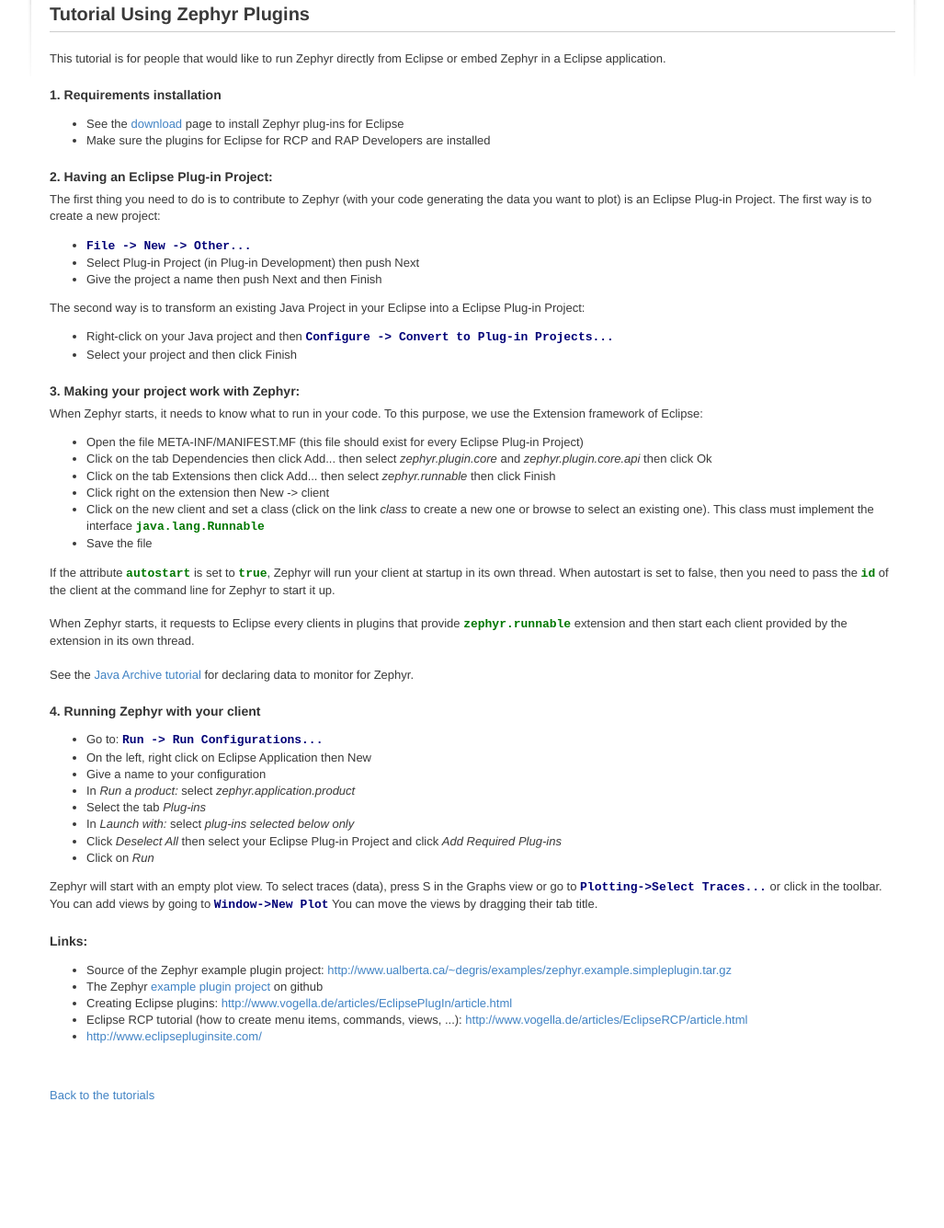
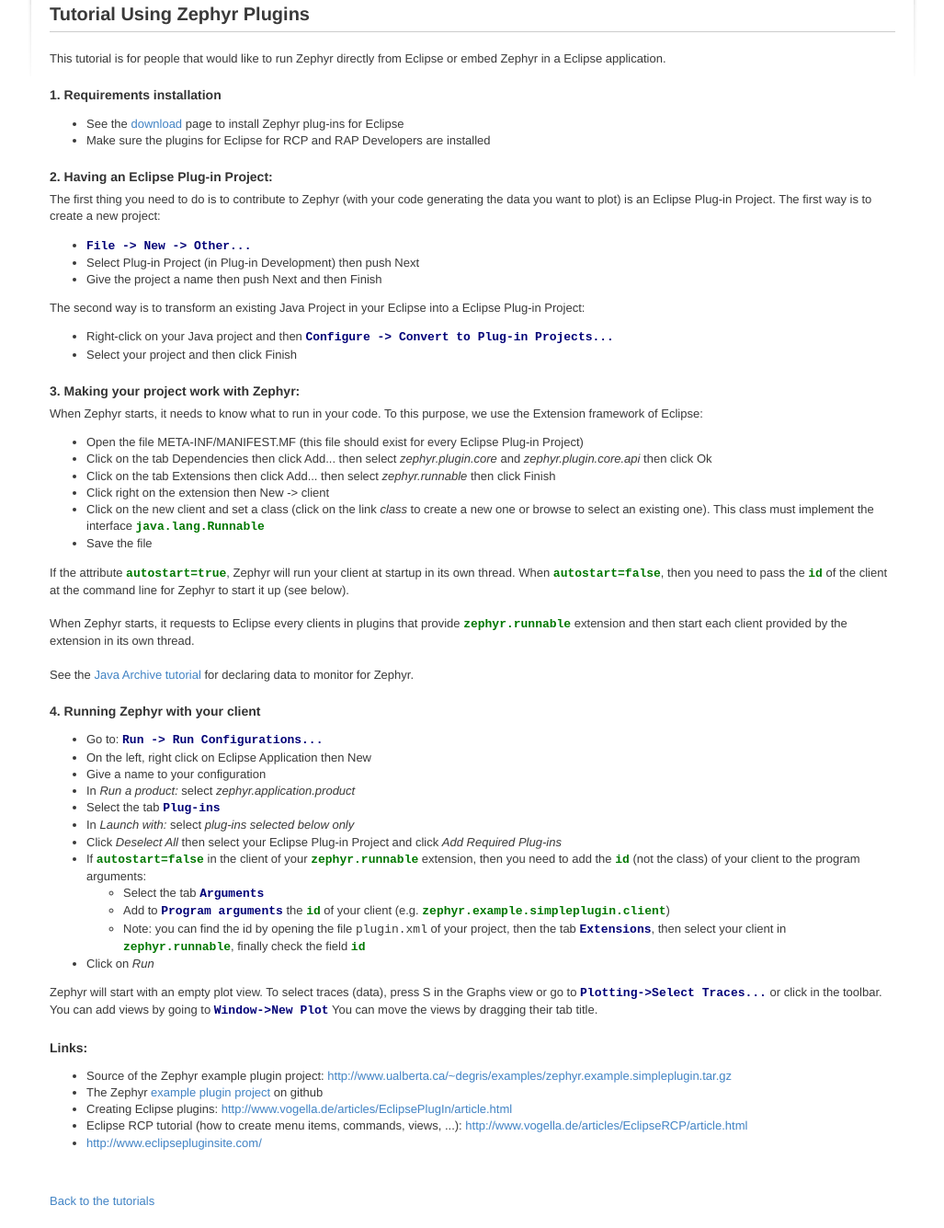
Before and after one commit to zephyrplugins/zephyr, a Jekyll site: the page built from tutorial_plugins.html, in a window 1280 px wide, cut to the strip 95-1430 px from the top of the page. Shown: the whole strip at 92% size, without its empty margins (126-1153 px from the left). Built offline with Jekyll 4.4.1, drawn with Linux system fonts in a browser that asks for light colours; before the commit the page ends 1315 px from its top, so only the background shows below that.

Commit message:
Improve the tutorial

```diff
--- a/tutorial_plugins.html
+++ b/tutorial_plugins.html
@@ -58,12 +58,10 @@
 </ul>
 
 If the attribute
-<span class="code">autostart</span>
-is set to
-<span class="code">true</span>, Zephyr will run your client at startup in its own thread. When
-autostart is set to false, then you need to pass the
+<span class="code">autostart=true</span>, Zephyr will run your client at startup in its own thread. When
+<span class="code">autostart=false</span>, then you need to pass the
 <span class="code">id</span>
-of the client at the command line for Zephyr to start it up.
+of the client at the command line for Zephyr to start it up (see below).
 <br>
 <br>
 When Zephyr starts, it requests to Eclipse every clients in plugins that provide
@@ -81,11 +79,22 @@
 	<li>On the left, right click on Eclipse Application then New</li>
 	<li>Give a name to your configuration</li>
 	<li>In <i>Run a product:</i> select <i>zephyr.application.product</i></li>
-	<li>Select the tab <i>Plug-ins</i></li>
+	<li>Select the tab <span class='menu'>Plug-ins</span></li>
 	<li>In <i>Launch with:</i> select <i>plug-ins selected below
 			only</i></li>
 	<li>Click<i> Deselect All</i> then select your Eclipse Plug-in
 		Project and click <i>Add Required Plug-ins</i></li>
+	<li>If <span class='code'>autostart=false</span> in the client of your <span class='code'>zephyr.runnable</span>
+	extension, then you need to add the <span class='code'>id</span> (not the class) of your client to the program
+	arguments:
+	  <ul>
+	    <li>Select the tab <span class='menu'>Arguments</span>
+	    <li>Add to <span class='menu'>Program arguments</span> the <span class='code'>id</span> of your client
+	    (e.g. <span class='code'>zephyr.example.simpleplugin.client</span>)
+	    <li>Note: you can find the id by opening the file <span class='file'>plugin.xml</span> of your project, then
+	    the tab <span class='menu'>Extensions</span>, then select your client in
+	    <span class='code'>zephyr.runnable</span>, finally check the field <span class='code'>id</span>
+	  </ul>
 	<li>Click on<i> Run</i></li>
 </ul>
 Zephyr will start with an empty plot view. To select traces (data),
```
